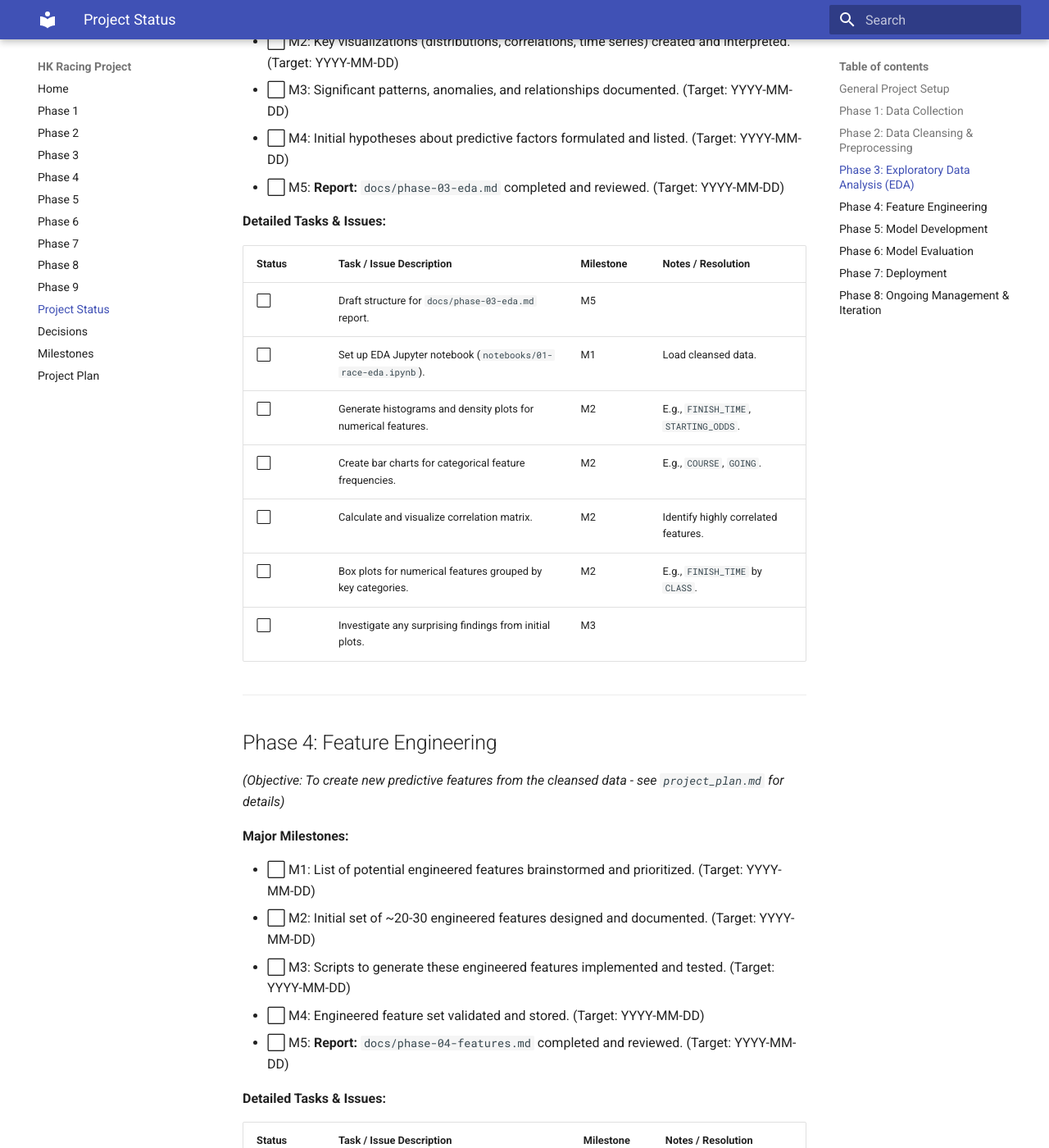
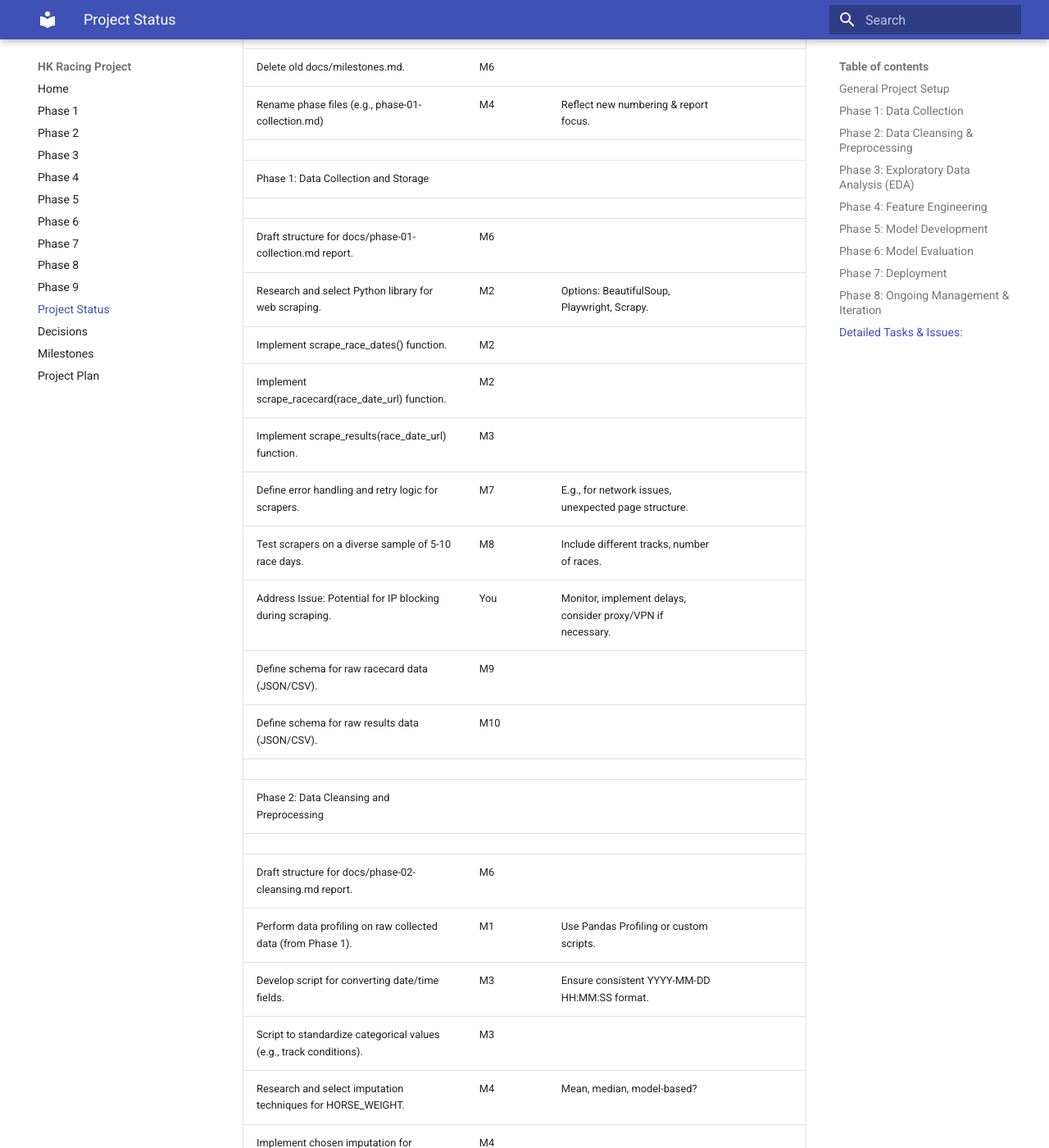
Before and after one commit to Ramgath/hk_racing_project, an MkDocs documentation site: the page built from docs/project-status.md, in a window 1280 px wide and 1400 px high, scrolled down 4128 px. Shown: the whole window at 82% size. Built offline with MkDocs 1.6.1 and Material for MkDocs 9.7.7, drawn with Linux system fonts in a browser that asks for light colours; some of the changed text lies outside the part shown.

Commit message:
new project status pipeline

```diff
--- a/docs/project-status.md
+++ b/docs/project-status.md
@@ -25,16 +25,6 @@
 - ⬜ M4: All phase report Markdown files named and structured (Target: YYYY-MM-DD)
 - ⬜ M5: This `project-status.md` file structure finalized (Target: YYYY-MM-DD)
 
-**Detailed Tasks & Issues:**
-
-| Status | Task / Issue Description                         | Milestone | Notes / Resolution                               |
-|--------|-------------------------------------------------|-----------|-------------------------------------------------|
-| ✅     | Draft initial `project_plan.md` content.         | M2        | Moved content from Google Doc.                   |
-| 🔄     | Final review and sign-off on `project_plan.md`.  | M2        |                                                  |
-| ⬜     | Rename `docs/index.md` to `project_plan.md`.     | M2        |                                                  |
-| ⬜     | Update `nav` section in `mkdocs.yml`.            | M3        | Point home to `project_plan.md`.                  |
-| ⬜     | Delete old `docs/milestones.md`.                 | M6        |                                                  |
-| ⬜     | Rename phase files (e.g., `phase-01-collection.md`)| M4        | Reflect new numbering & report focus.             |
 
 ---
 
@@ -50,21 +40,6 @@
 - ⬜ M5: Initial storage solution for raw data implemented and populated. (Target: YYYY-MM-DD)
 - ⬜ M6: **Report:** `docs/phase-01-collection.md` completed and reviewed. (Target: YYYY-MM-DD)
 
-**Detailed Tasks & Issues:**
-
-| Status | Task / Issue Description                                     | Milestone | Notes / Resolution                                         |
-|--------|--------------------------------------------------------------|-----------|------------------------------------------------------------|
-| ⬜     | Draft structure for `docs/phase-01-collection.md` report.    | M6        |                                                            |
-| ⬜     | Research and select Python library for web scraping.         | M2        | Options: BeautifulSoup, Playwright, Scrapy.                |
-| ⬜     | Implement `scrape_race_dates()` function.                    | M2        |                                                            |
-| ⬜     | Implement `scrape_racecard(race_date_url)` function.         | M2        |                                                            |
-| ⬜     | Implement `scrape_results(race_date_url)` function.          | M3        |                                                            |
-| ⬜     | Define error handling and retry logic for scrapers.          | M7        | E.g., for network issues, unexpected page structure.       |
-| ⬜     | Test scrapers on a diverse sample of 5-10 race days.         | M8        | Include different tracks, number of races.                  |
-| ⬜     | Address Issue: Potential for IP blocking during scraping.    | You       | Monitor, implement delays, consider proxy/VPN if necessary.|
-| ⬜     | Define schema for raw racecard data (JSON/CSV).              | M9        |                                                            |
-| ⬜     | Define schema for raw results data (JSON/CSV).               | M10       |                                                            |
-
 ---
 
 ## Phase 2: Data Cleansing & Preprocessing
@@ -79,18 +54,6 @@
 - ⬜ M5: Cleansed dataset validated against defined quality criteria and schema. (Target: YYYY-MM-DD)
 - ⬜ M6: **Report:** `docs/phase-02-cleansing.md` completed and reviewed. (Target: YYYY-MM-DD)
 
-**Detailed Tasks & Issues:**
-
-| Status | Task / Issue Description                                     | Milestone | Notes / Resolution                               |
-|--------|--------------------------------------------------------------|-----------|-------------------------------------------------|
-| ⬜     | Draft structure for `docs/phase-02-cleansing.md` report.     | M6        |                                                 |
-| ⬜     | Perform data profiling on raw collected data (from Phase 1). | M1        | Use Pandas Profiling or custom scripts.          |
-| ⬜     | Develop script for converting date/time fields.              | M3        | Ensure consistent `YYYY-MM-DD HH:MM:SS` format.  |
-| ⬜     | Script to standardize categorical values (e.g., track conditions).| M3        |                                                 |
-| ⬜     | Research and select imputation techniques for `HORSE_WEIGHT`.| M4        | Mean, median, model-based?                       |
-| ⬜     | Implement chosen imputation for `HORSE_WEIGHT`.              | M4        |                                                 |
-| ⬜     | Identify and handle outliers in `FINISH_TIME`.               | M4        | E.g., Capping, removal based on IQR.             |
-
 ---
 
 ## Phase 3: Exploratory Data Analysis (EDA)
@@ -104,18 +67,6 @@
 - ⬜ M4: Initial hypotheses about predictive factors formulated and listed. (Target: YYYY-MM-DD)
 - ⬜ M5: **Report:** `docs/phase-03-eda.md` completed and reviewed. (Target: YYYY-MM-DD)
 
-**Detailed Tasks & Issues:**
-
-| Status | Task / Issue Description                                      | Milestone | Notes / Resolution                                  |
-|--------|---------------------------------------------------------------|-----------|----------------------------------------------------|
-| ⬜     | Draft structure for `docs/phase-03-eda.md` report.            | M5        |                                                    |
-| ⬜     | Set up EDA Jupyter notebook (`notebooks/01-race-eda.ipynb`).  | M1        | Load cleansed data.                                 |
-| ⬜     | Generate histograms and density plots for numerical features. | M2        | E.g., `FINISH_TIME`, `STARTING_ODDS`.              |
-| ⬜     | Create bar charts for categorical feature frequencies.        | M2        | E.g., `COURSE`, `GOING`.                            |
-| ⬜     | Calculate and visualize correlation matrix.                   | M2        | Identify highly correlated features.                |
-| ⬜     | Box plots for numerical features grouped by key categories.   | M2        | E.g., `FINISH_TIME` by `CLASS`.                     |
-| ⬜     | Investigate any surprising findings from initial plots.       | M3        |                                                    |
-
 ---
 
 ## Phase 4: Feature Engineering
@@ -128,16 +79,6 @@
 - ⬜ M3: Scripts to generate these engineered features implemented and tested. (Target: YYYY-MM-DD)
 - ⬜ M4: Engineered feature set validated and stored. (Target: YYYY-MM-DD)
 - ⬜ M5: **Report:** `docs/phase-04-features.md` completed and reviewed. (Target: YYYY-MM-DD)
-
-**Detailed Tasks & Issues:**
-
-| Status | Task / Issue Description                                     | Milestone | Notes / Resolution                               |
-|--------|--------------------------------------------------------------|-----------|-------------------------------------------------|
-| ⬜     | Draft structure for `docs/phase-04-features.md` report.      | M5        |                                                 |
-| ⬜     | Create rolling average features for horse past performance.  | M3        | E.g., avg finish pos last 3/5 races.             |
-| ⬜     | Calculate speed figures based on time and distance.          | M3        |                                                 |
-| ⬜     | Encode categorical variables (e.g., one-hot, target encoding).| M3        |                                                 |
-| ⬜     | Create interaction features (e.g., jockey-trainer win rate). | M3        |                                                 |
 
 ---
 
@@ -167,4 +108,61 @@
 *(Structure: Major Milestones list, then Detailed Tasks & Issues table)*
 ... *(Content to be filled similarly)* ...
 
+----
+
+## Detailed Tasks & Issues:
+<!-- TASKS_START -->
+| Task / Issue Description                                           | Milestone   | Notes / Resolution                                          | Date Due   |
+|--------------------------------------------------------------------|-------------|-------------------------------------------------------------|------------|
+| Genaral Project Setup                                              |             |                                                             |            |
+|                                                                    |             |                                                             |            |
+| Draft initial project_plan.md content.                             | M2          | Moved content from Google Doc.                              |            |
+| Final review and sign-off on project_plan.md.                      | M2          |                                                             |            |
+| Rename docs/index.md to project_plan.md.                           | M2          |                                                             |            |
+| Update nav section in mkdocs.yml.                                  | M3          | Point home to project_plan.md.                              |            |
+| Delete old docs/milestones.md.                                     | M6          |                                                             |            |
+| Rename phase files (e.g., phase-01-collection.md)                  | M4          | Reflect new numbering & report focus.                       |            |
+|                                                                    |             |                                                             |            |
+| Phase 1: Data Collection and Storage                               |             |                                                             |            |
+|                                                                    |             |                                                             |            |
+| Draft structure for docs/phase-01-collection.md report.            | M6          |                                                             |            |
+| Research and select Python library for web scraping.               | M2          | Options: BeautifulSoup, Playwright, Scrapy.                 |            |
+| Implement scrape_race_dates() function.                            | M2          |                                                             |            |
+| Implement scrape_racecard(race_date_url) function.                 | M2          |                                                             |            |
+| Implement scrape_results(race_date_url) function.                  | M3          |                                                             |            |
+| Define error handling and retry logic for scrapers.                | M7          | E.g., for network issues, unexpected page structure.        |            |
+| Test scrapers on a diverse sample of 5-10 race days.               | M8          | Include different tracks, number of races.                  |            |
+| Address Issue: Potential for IP blocking during scraping.          | You         | Monitor, implement delays, consider proxy/VPN if necessary. |            |
+| Define schema for raw racecard data (JSON/CSV).                    | M9          |                                                             |            |
+| Define schema for raw results data (JSON/CSV).                     | M10         |                                                             |            |
+|                                                                    |             |                                                             |            |
+| Phase 2: Data Cleansing and Preprocessing                          |             |                                                             |            |
+|                                                                    |             |                                                             |            |
+| Draft structure for docs/phase-02-cleansing.md report.             | M6          |                                                             |            |
+| Perform data profiling on raw collected data (from Phase 1).       | M1          | Use Pandas Profiling or custom scripts.                     |            |
+| Develop script for converting date/time fields.                    | M3          | Ensure consistent YYYY-MM-DD HH:MM:SS format.               |            |
+| Script to standardize categorical values (e.g., track conditions). | M3          |                                                             |            |
+| Research and select imputation techniques for HORSE_WEIGHT.        | M4          | Mean, median, model-based?                                  |            |
+| Implement chosen imputation for HORSE_WEIGHT.                      | M4          |                                                             |            |
+| Identify and handle outliers in FINISH_TIME.                       | M4          | E.g., Capping, removal based on IQR.                        |            |
+|                                                                    |             |                                                             |            |
+| Phase 3: Exploratory Data Analysis (EDA)                           |             |                                                             |            |
+|                                                                    |             |                                                             |            |
+| Draft structure for docs/phase-03-eda.md report.                   | M5          |                                                             |            |
+| Set up EDA Jupyter notebook (notebooks/01-race-eda.ipynb).         | M1          | Load cleansed data.                                         |            |
+| Generate histograms and density plots for numerical features.      | M2          | E.g., FINISH_TIME, STARTING_ODDS.                           |            |
+| Create bar charts for categorical feature frequencies.             | M2          | E.g., COURSE, GOING.                                        |            |
+| Calculate and visualize correlation matrix.                        | M2          | Identify highly correlated features.                        |            |
+| Box plots for numerical features grouped by key categories.        | M2          | E.g., FINISH_TIME by CLASS.                                 |            |
+| Investigate any surprising findings from initial plots.            | M3          |                                                             |            |
+|                                                                    |             |                                                             |            |
+| Phase 4: Feature Engineering                                       |             |                                                             |            |
+|                                                                    |             |                                                             |            |
+| Draft structure for docs/phase-04-features.md report.              | M5          |                                                             |            |
+| Create rolling average features for horse past performance.        | M3          | E.g., avg finish pos last 3/5 races.                        |            |
+| Calculate speed figures based on time and distance.                | M3          |                                                             |            |
+| Encode categorical variables (e.g., one-hot, target encoding).     | M3          |                                                             |            |
+| Create interaction features (e.g., jockey-trainer win rate).       | M3          |                                                             |            |
+<!-- TASKS_END -->
+
 ---</file>
```
Also changed, not shown: 1 other file.
